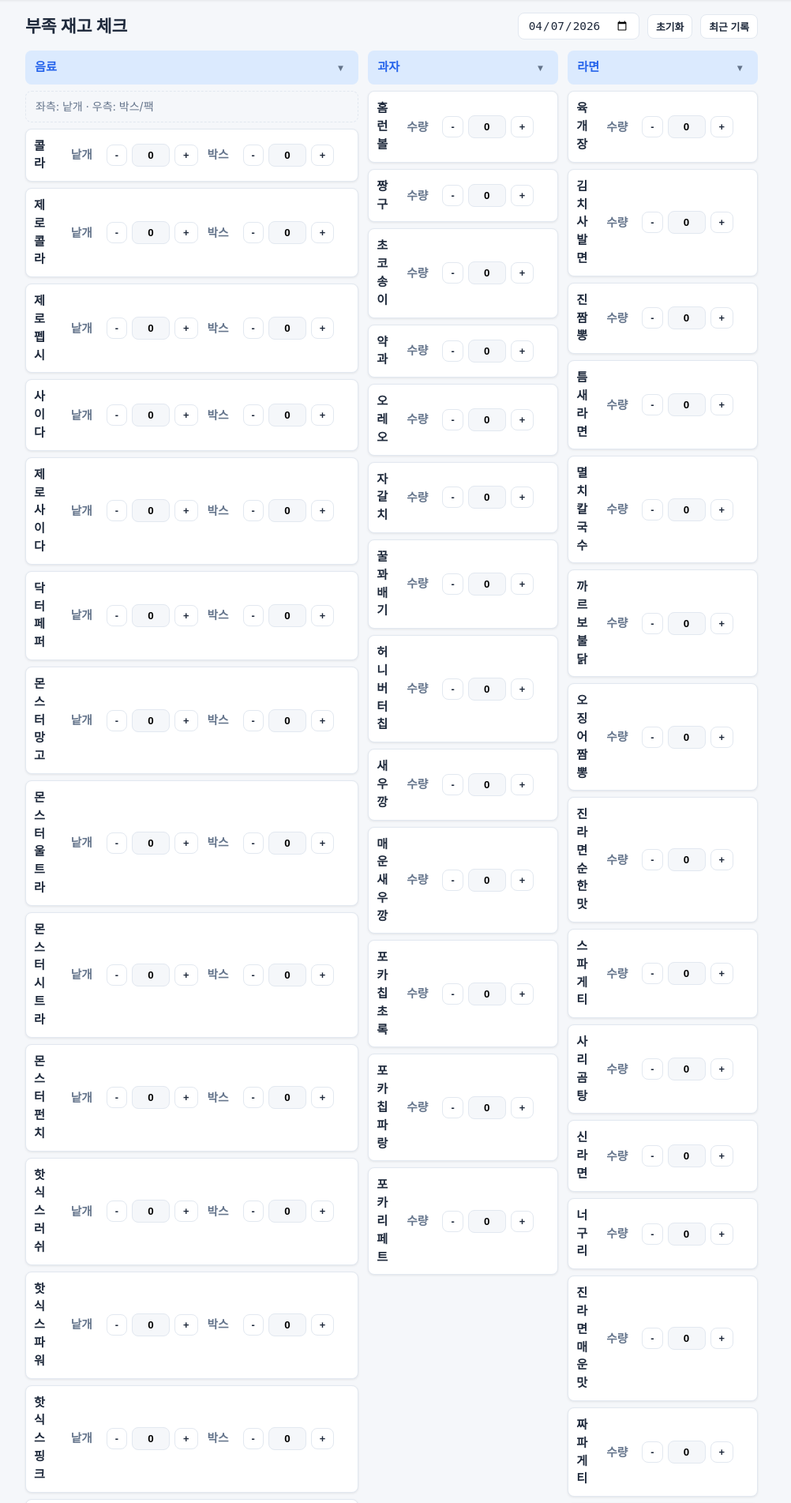
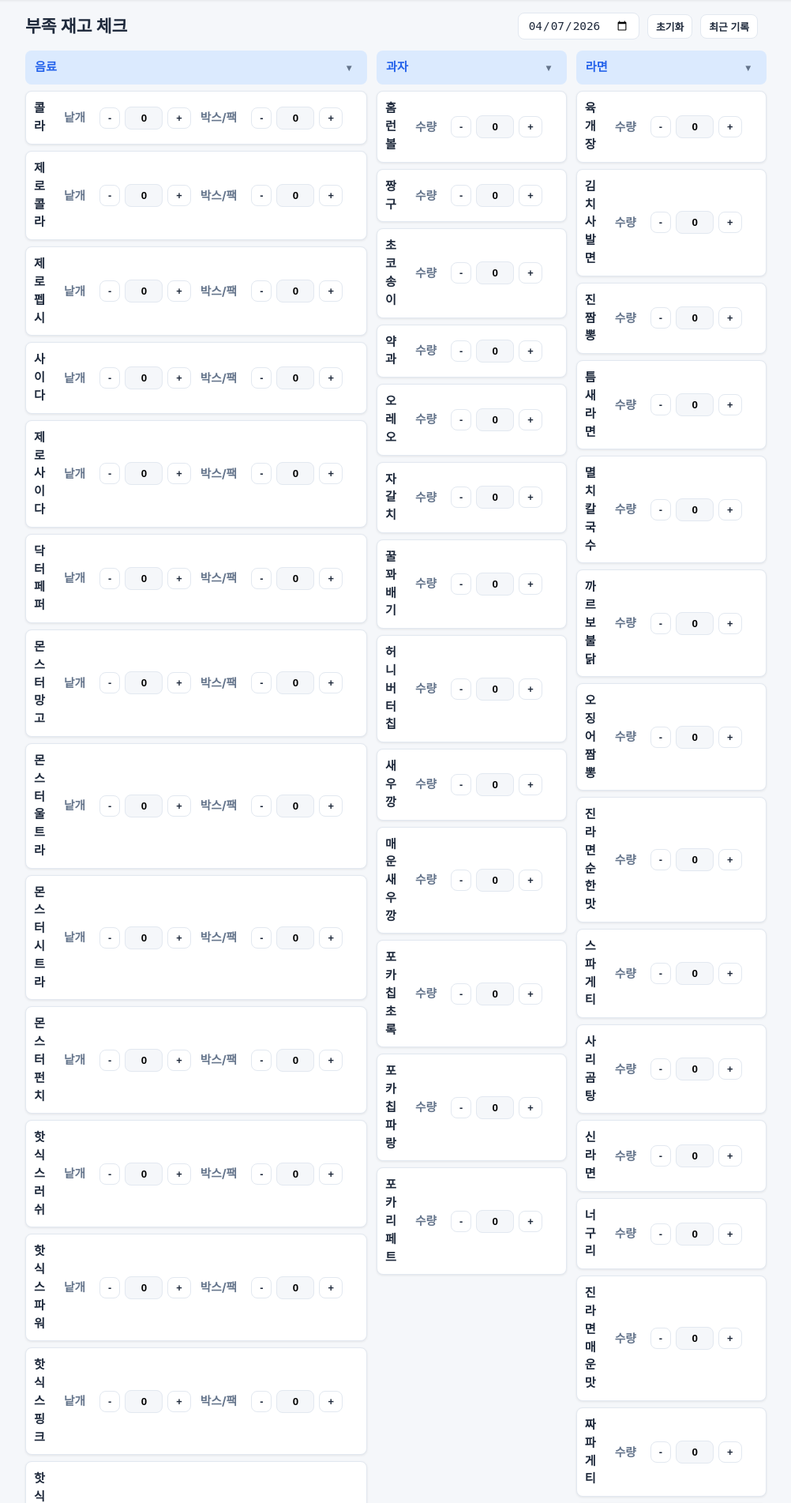
Before and after one commit to indiegyu/smp-pc-kitchen, a Flask app: page /manage/shortages in a window 1280 px wide. Shown: the part 56-1959 px from the top of the page at 79% size, without its empty margins (144-1146 px from the left). Run offline with Flask 3, Linux system fonts and the light colour scheme; data comes from the database, SQL or seed files in the repository; data that the repository does not hold is empty.

Commit message:
fix(shortages): remove drink note; rename 박스→박스/팩; desktop layout fixes

```diff
--- a/static/css/shortages.css
+++ b/static/css/shortages.css
@@ -86,6 +86,12 @@
 
 .controls { display:flex; gap:10px; align-items:center; flex-wrap:wrap; }
 
+@media (min-width: 900px) {
+  .item-row { display: grid; grid-template-columns: 1fr auto auto; gap:12px; align-items:center; }
+  .controls { flex-wrap:nowrap; }
+  .inline-counts { gap:8px; }
+}
+
 .count-control, .box-control {
   display:flex;
   gap:6px;
--- a/static/js/shortages.js
+++ b/static/js/shortages.js
@@ -33,10 +33,7 @@ async function initShortages() {
                 toggleCategory(cat, header.querySelector('.section-toggle'));
             });
         }
-        // insert short note for drinks (compact label)
-        if (cat === 'drink' && !section.querySelector('.section-note')) {
-            section.querySelector('.section-header').insertAdjacentHTML('afterend', '<div class="section-note">좌측: 낱개 · 우측: 박스/팩</div>');
-        }
+
         // restore collapsed state
         const collapsed = localStorage.getItem('shortages_collapsed_' + cat) === '1';
         if (collapsed) {
@@ -120,7 +117,7 @@ function renderCategory(catKey, items) {
         if (it.has_box) {
             const bLabel = document.createElement('span');
             bLabel.className = 'count-inline-label';
-            bLabel.textContent = '박스';
+            bLabel.textContent = '박스/팩';
             const boxCtl = document.createElement('div');
             boxCtl.className = 'inline-control';
             const bMinus = document.createElement('button');
```
